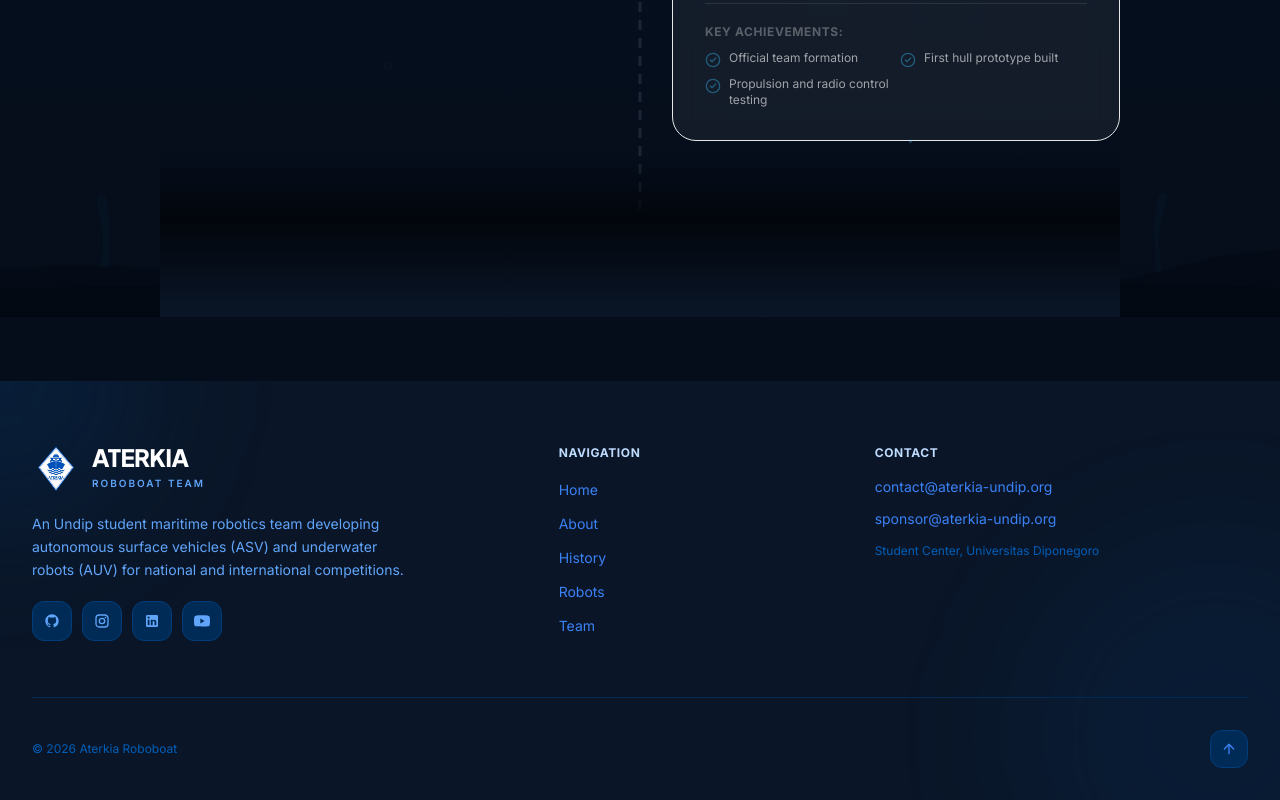
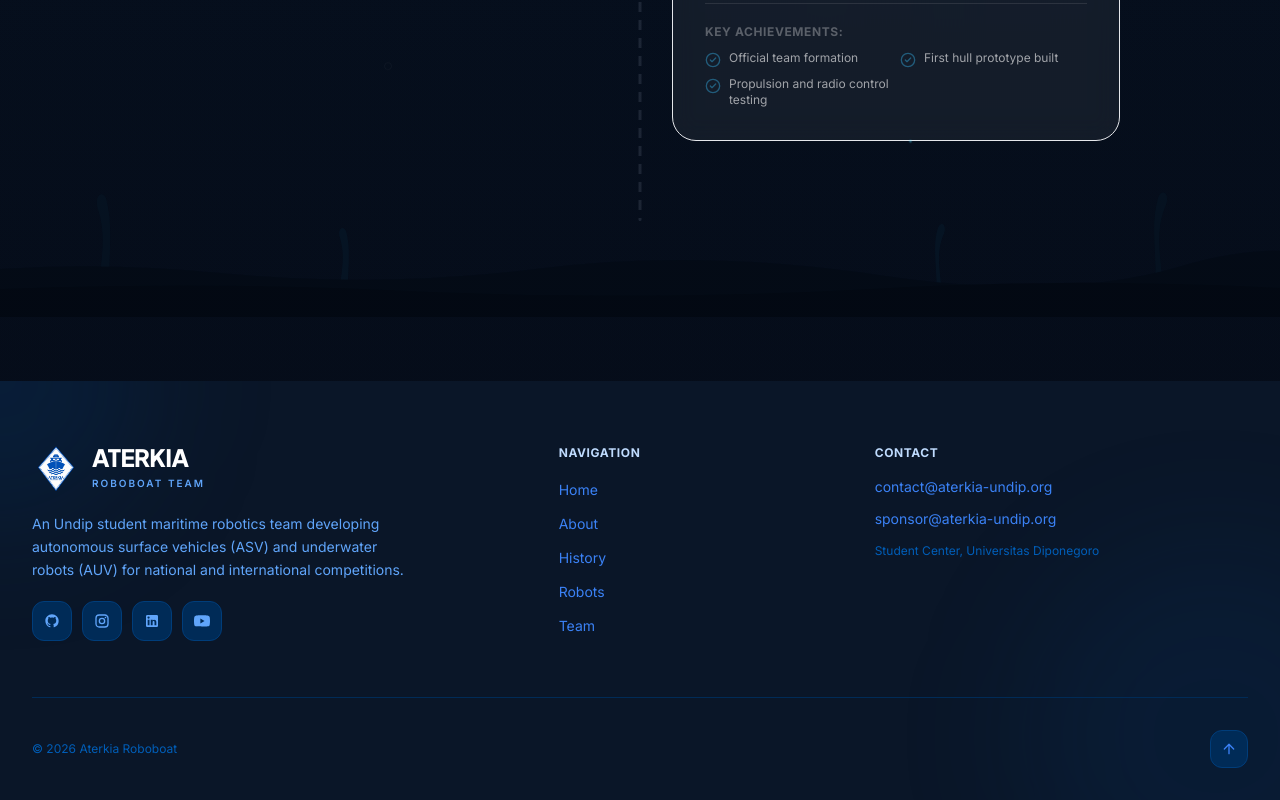
Before and after one commit to Farrewl/Aterkia, a React (Vite) app in the folder frontend/: page /history in a window 1280 px wide. Shown: the part 3354-4154 px from the top of the page. Built offline with nearby package versions, Linux system fonts and the light colour scheme; no server answers.

Commit message:
revert: remove seafloor-to-footer gradient blend

```diff
--- a/frontend/src/pages/HistoryPage.jsx
+++ b/frontend/src/pages/HistoryPage.jsx
@@ -548,13 +548,6 @@ export default function HistoryPage() {
                 <path d="M0,160 L0,138 Q240,126 480,136 T960,134 T1440,138 L1440,160 Z" fill="#02060c" />
               </svg>
             </div>
-
-            {/* Gradient blend — seamless transition into footer */}
-            <div
-              aria-hidden="true"
-              className="absolute bottom-0 left-0 right-0 h-40 pointer-events-none"
-              style={{ background: 'linear-gradient(to bottom, transparent 0%, #02060c 40%, #0A1628 100%)' }}
-            />
           </div>
         </div>
       </section>
```
